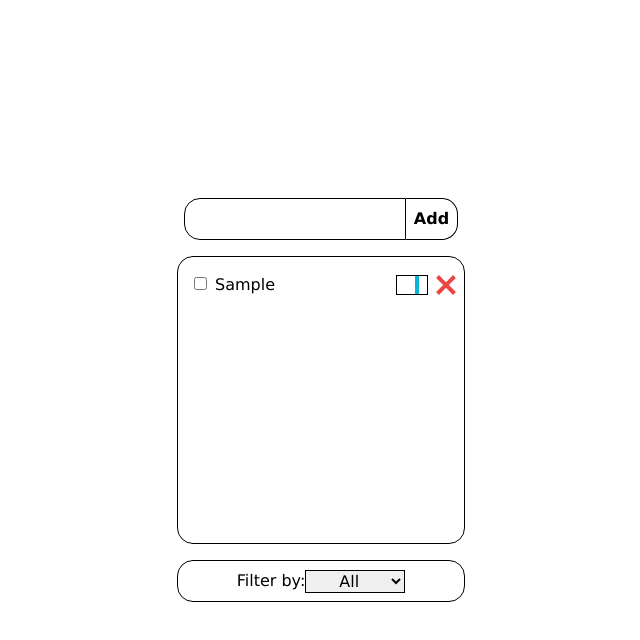
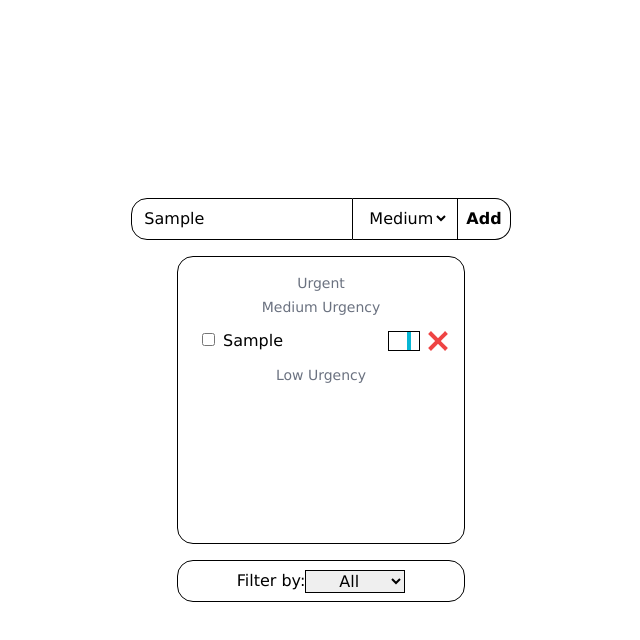
Before and after one commit to StivenF0/tasking-app, a React (Vite) app: page / in a window 1280 px wide. Both pictures are taken after typing "Sample" into the empty fields and a click on the input "Add". Shown: the top 640 px of the page, without its empty margins (319-959 px from the left). Built offline with nearby package versions, Linux system fonts and the light colour scheme.

Commit message:
Added urgency levels to tasks

```diff
--- a/src/components/Task.tsx
+++ b/src/components/Task.tsx
@@ -1,9 +1,10 @@
 import { useMemo, useState } from "react"
+import Urgency from "../ts/Urgency"
 
 interface TaskProps {
   id: number
   text: string
-  complete: boolean
+  complete: boolean,
   hooks: {
     removeTask: (id: number) => void
     editTask: (id: number, text: string) => void
@@ -33,7 +34,7 @@ export default function Task({id, text, complete, hooks: {removeTask, editTask,
   }
 
   return <>
-    <li className="list-none flex justify-between">
+    <li key={id} className="list-none flex justify-between m-2">
       <span className="inline-block mr-auto">
         <input
           type="checkbox"
@@ -61,6 +62,7 @@ export default function Task({id, text, complete, hooks: {removeTask, editTask,
           onClick={handleDelete}
           className="bg-red-500 h-6 w-1 flex items-center justify-center relative rotate-45 before:bg-red-500 before:absolute before:h-6 before before:w-1 before:-rotate-90"
         />
+
       </span>
     </li>
   </>
--- a/src/components/TaskForm.tsx
+++ b/src/components/TaskForm.tsx
@@ -1,8 +1,9 @@
-import { useState } from "react";
+import { useState, useRef } from "react";
+import Urgency from "../ts/Urgency";
 
 interface FormProps {
   hooks: {
-    addTask: (text: string) => void
+    addTask: (params: object) => void
   }
 }
 
@@ -11,28 +12,40 @@ function isEmptyOrSpaces(str: string){
 }
 
 export default function Form({hooks: {addTask}}: FormProps) {
-  const [taskInput, setTaskInput] = useState("")
+  const textRef = useRef<HTMLInputElement>(document.createElement("input"));
+  const urgencyRef = useRef<HTMLSelectElement>(document.createElement("select"));
+
 
   const handleSubmit = (event: React.FormEvent) => {
-    event.preventDefault()
-    if (isEmptyOrSpaces(taskInput)) return
-    addTask(taskInput)
-    setTaskInput("")
+    event.preventDefault();
+
+    const textValue = textRef.current.value;
+    const urgencyValue = urgencyRef.current.value;
+
+    if (isEmptyOrSpaces(textValue)) return
+    addTask({ text: textValue, urgency: urgencyValue})
   }
 
   return <>
     <form onSubmit={handleSubmit}>
       <input
         type="text"
-        value={taskInput}
-        onChange={(e) => setTaskInput(e.target.value)}
+        ref={textRef}
         className="border border-black rounded-l-2xl p-2 pl-3 border-collapse focus:outline-none"
       />
+      <div className="inline-block border border-l-0 border-black p-2 pl-3">
+        <select className="bg-white focus:outline-none" defaultValue={Urgency.Medium} ref={urgencyRef} name="urgency">
+          <option value={Urgency.High}>High</option>
+          <option value={Urgency.Medium}>Medium</option>
+          <option value={Urgency.Low}>Low</option>
+        </select>
+      </div>
       <input
         type="submit"
         value="Add"
         className="border border-black rounded-r-2xl p-2 border-l-0 font-semibold cursor-pointer"
       />
+
     </form>
   </>
 }
--- a/src/components/TaskList.tsx
+++ b/src/components/TaskList.tsx
@@ -1,5 +1,7 @@
 import TaskType from "../ts/taskType";
 import Task from "./Task";
+
+import urgency from "../ts/Urgency";
 
 interface TaskListProps {
   hooks: {
@@ -12,6 +14,10 @@ interface TaskListProps {
 }
 
 export default function TaskList({hooks: {tasks, filterOption, removeTask, editTask, checkTask}}: TaskListProps) {
+  const urgentTasks = tasks.filter(t => t.urgency === urgency.High)
+  const mediumTasks = tasks.filter(t => t.urgency === urgency.Medium)
+  const lowTasks = tasks.filter(t => t.urgency === urgency.Low)
+
   return <>
     <div
       className="overflow-hidden border-black border w-72 h-72 rounded-2xl"
@@ -19,7 +25,9 @@ export default function TaskList({hooks: {tasks, filterOption, removeTask, editT
       <ul
         className="p-4 w-full h-full flex flex-col gap-1 overflow-x-hidden overflow-y-auto"
       >
-        {tasks.map((task) =>{
+      <p className="text-sm text-gray-500 self-center">Urgent</p>
+        {
+          urgentTasks.map(task => {
             if (filterOption === "pending" && task.complete) return
             if (filterOption === "complete" && !task.complete) return
 
@@ -35,8 +43,49 @@ export default function TaskList({hooks: {tasks, filterOption, removeTask, editT
                 }}
               />
             </>
+          })
         }
-        )}
+      <p className="text-sm text-gray-500 self-center">Medium Urgency</p>
+        {
+          mediumTasks.map(task => {
+            if (filterOption === "pending" && task.complete) return
+            if (filterOption === "complete" && !task.complete) return
+
+            return <>
+              <Task
+                id={task.id}
+                text={task.text}
+                complete={task.complete}
+                hooks={{
+                  removeTask,
+                  editTask,
+                  checkTask,
+                }}
+              />
+            </>
+          })
+        }
+      <p className="text-sm text-gray-500 self-center">Low Urgency</p>
+
+        {
+          lowTasks.map(task => {
+            if (filterOption === "pending" && task.complete) return
+            if (filterOption === "complete" && !task.complete) return
+
+            return <>
+              <Task
+                id={task.id}
+                text={task.text}
+                complete={task.complete}
+                hooks={{
+                  removeTask,
+                  editTask,
+                  checkTask,
+                }}
+              />
+            </>
+          })
+        }
       </ul>
     </div>
   </>
--- /dev/null
+++ b/src/ts/Urgency.ts
@@ -0,0 +1,7 @@
+enum urgency {
+    High = "High",
+    Medium = "Medium",
+    Low = "Low"
+}
+
+export default urgency
--- a/src/ts/taskHook.ts
+++ b/src/ts/taskHook.ts
@@ -1,5 +1,6 @@
 import { useEffect, useState } from "react"
 import TaskType from "./taskType"
+import Urgency from "./Urgency"
 
 export default function useTaskList() {
   const storedTasks = localStorage.getItem("tasks") || "[]"
@@ -9,13 +10,16 @@ export default function useTaskList() {
     localStorage.setItem("tasks", JSON.stringify(tasks))
   })
 
-  const addTask = (text: string) => {
+  const addTask = (params: {text: string, urgency: Urgency}) => {
+    const { text, urgency } = params;
+
     setTasks([
       ...tasks,
       {
         id: Date.now(),
         text: text,
-        complete: false
+        complete: false,
+        urgency: urgency
       },
     ])
   }
@@ -33,6 +37,7 @@ export default function useTaskList() {
           id: task.id,
           text: text,
           complete: task.complete,
+          urgency: task.urgency
         } as TaskType
       })
     )
@@ -47,6 +52,7 @@ export default function useTaskList() {
           id: task.id,
           text: task.text,
           complete: !task.complete,
+          urgency: task.urgency
         } as TaskType
       })
     )
--- a/src/ts/taskType.ts
+++ b/src/ts/taskType.ts
@@ -1,5 +1,8 @@
+import Urgency from "./Urgency"
+
 export default interface TaskType {
   id: number
   text: string
   complete: boolean
+  urgency: Urgency
 }
```
Lines whose indentation alone changed are shown as unchanged.
